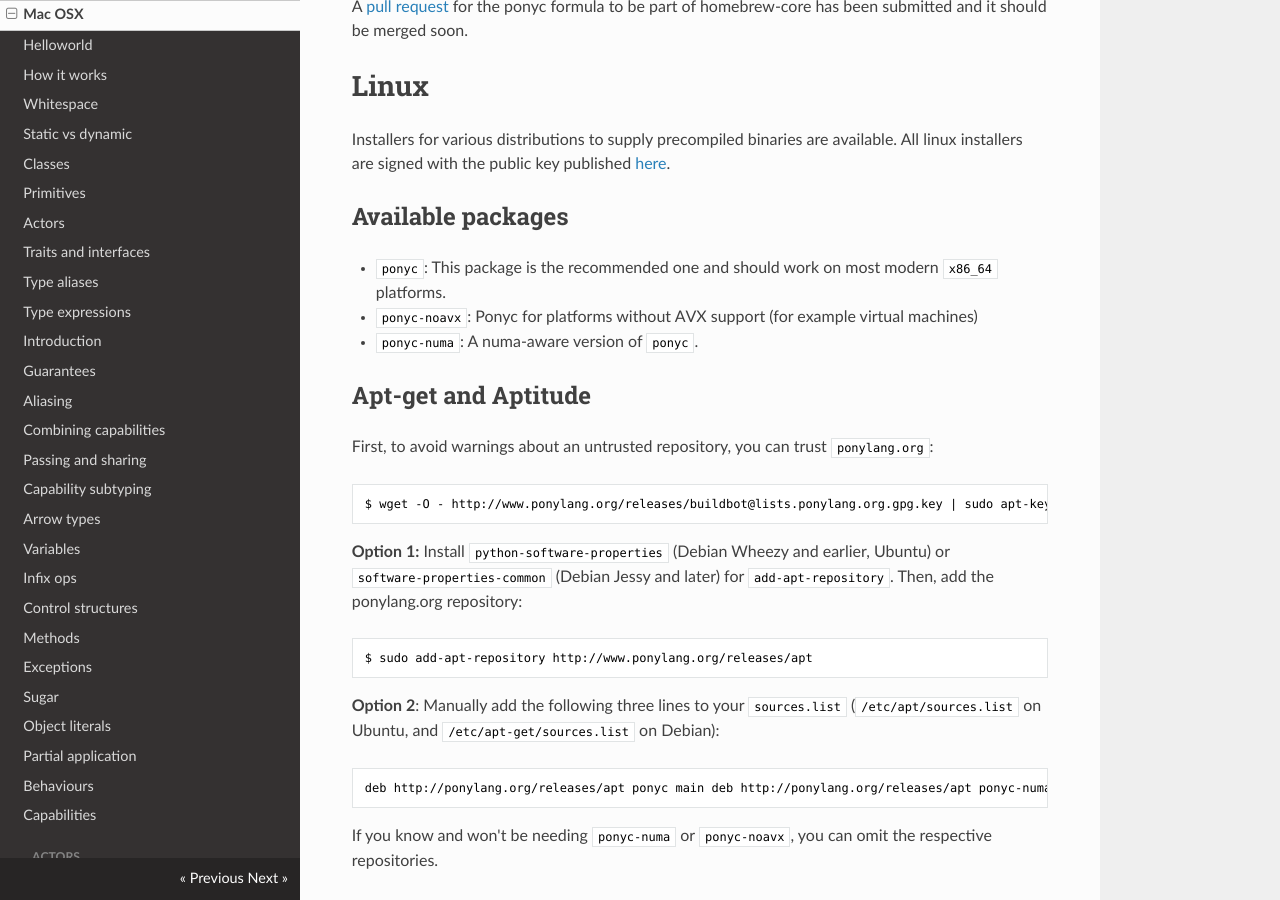
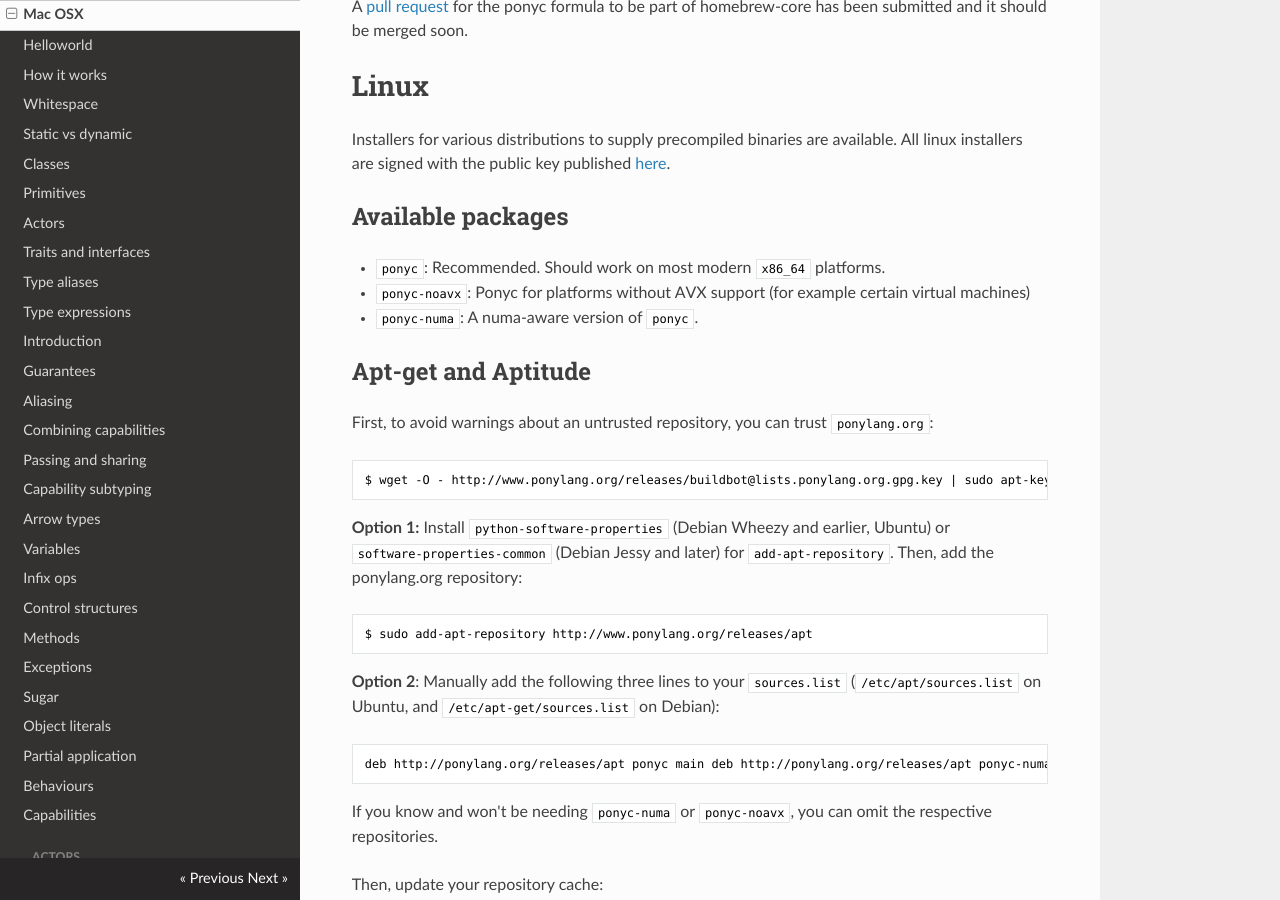
Before and after one commit to ponylang/pony-tutorial, an MkDocs documentation site: the page built from docs/getting-started/installation.md, in a window 1280 px wide and 900 px high, scrolled down 318 px. Built offline with MkDocs 1.6.1, drawn with Linux system fonts in a browser that asks for light colours; nearby versions of some CDN libraries; old or Windows-style settings are respelled for this version of MkDocs.

Commit message:
minor update installation section

````diff
--- a/docs/getting-started/installation.md
+++ b/docs/getting-started/installation.md
@@ -15,8 +15,8 @@
 
 ## Available packages
 
-* ```ponyc```: This package is the recommended one and should work on most modern ```x86_64``` platforms.
-* ```ponyc-noavx```: Ponyc for platforms without AVX support (for example virtual machines)
+* ```ponyc```: Recommended. Should work on most modern ```x86_64``` platforms.
+* ```ponyc-noavx```: Ponyc for platforms without AVX support (for example certain virtual machines)
 * ```ponyc-numa```: A numa-aware version of ```ponyc```.
 
 ## Apt-get and Aptitude
````
